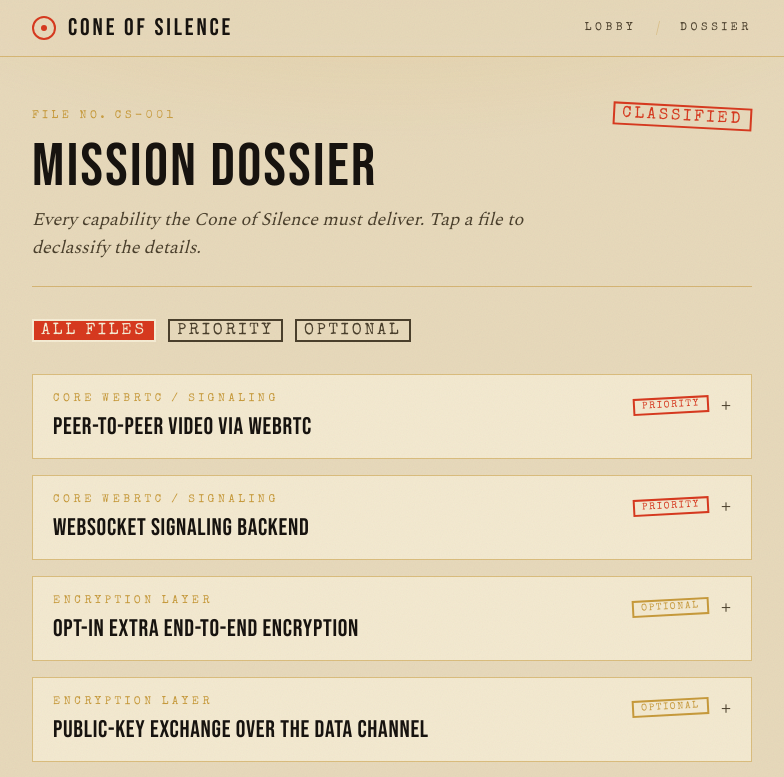
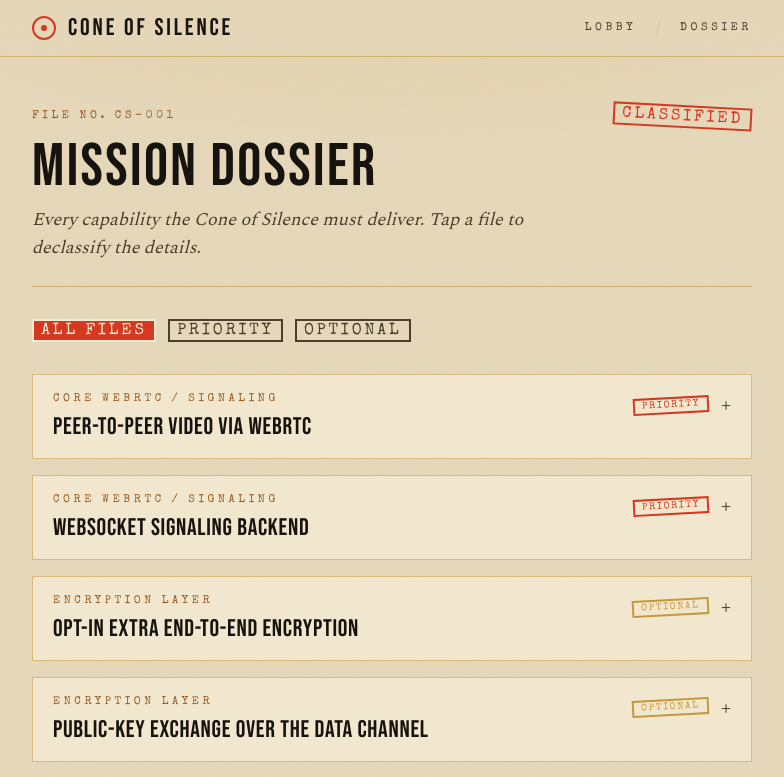
Before and after one commit to deanna-mason/cone-of-silence, a Next.js app: page /brainstorm in a window 1280 px wide. Shown: the top 777 px of the page, without its empty margins (248-1032 px from the left). Built offline with nearby package versions, Linux system fonts and the light colour scheme.

Commit message:
fix: use sienna for labels and vermilion hovers to meet WCAG AA on paper

```diff
--- a/app/brainstorm/page.tsx
+++ b/app/brainstorm/page.tsx
@@ -27,7 +27,7 @@ export default function BrainstormPage() {
     <div className="space-y-8">
       <header className="hairline border-b pb-6">
         <div className="flex items-center justify-between">
-          <p className="kicker text-brass">File No. CS-001</p>
+          <p className="kicker text-sienna">File No. CS-001</p>
           <span className="stamp rotate-[3deg] text-vermilion">Classified</span>
         </div>
         <h1 className="mt-3 font-display text-6xl leading-[0.9] tracking-[0.04em] text-ink">
@@ -49,7 +49,7 @@ export default function BrainstormPage() {
             className={`stamp transition ${
               filter === f.value
                 ? "bg-vermilion text-cream"
-                : "text-ink-soft hover:text-brass"
+                : "text-ink-soft hover:text-vermilion"
             }`}
           >
             {f.label}
--- a/app/page.tsx
+++ b/app/page.tsx
@@ -25,7 +25,7 @@ export default function LobbyPage() {
           <line x1="0" y1="100" x2="200" y2="100" stroke="currentColor" strokeWidth="1" />
         </svg>
 
-        <p className="kicker rise text-brass" style={{ animationDelay: "0.05s" }}>
+        <p className="kicker rise text-sienna" style={{ animationDelay: "0.05s" }}>
           ◈ Secure Channel — Eyes Only
         </p>
         <h1
--- a/components/IdeaCard.tsx
+++ b/components/IdeaCard.tsx
@@ -19,7 +19,7 @@ export default function IdeaCard({ idea, expanded, onSelect }: IdeaCardProps) {
         className="flex w-full items-start justify-between gap-4 px-5 py-4 text-left transition hover:bg-field-deep"
       >
         <span>
-          <span className="kicker block text-brass">{idea.category}</span>
+          <span className="kicker block text-sienna">{idea.category}</span>
           <span className="mt-1 block font-display text-2xl leading-tight tracking-[0.03em] text-ink">
             {idea.title}
           </span>
--- a/components/RoomControls.tsx
+++ b/components/RoomControls.tsx
@@ -11,7 +11,7 @@ export default function RoomControls({ roomCode, onRoomCodeChange }: RoomControl
   return (
     <section className="hairline border bg-inset p-6">
       <div className="flex items-center justify-between">
-        <p className="kicker text-brass">Briefing Panel</p>
+        <p className="kicker text-sienna">Briefing Panel</p>
         <p className="kicker text-ink-soft">File CS-000</p>
       </div>
 
@@ -45,7 +45,7 @@ export default function RoomControls({ roomCode, onRoomCodeChange }: RoomControl
 
       <button
         type="button"
-        className="kicker mt-5 w-full border border-ink-faint/30 py-3 text-ink-soft transition hover:border-brass hover:text-brass"
+        className="kicker mt-5 w-full border border-ink-faint/30 py-3 text-ink-soft transition hover:border-brass hover:text-vermilion"
       >
         Access Existing Channel
       </button>
```
